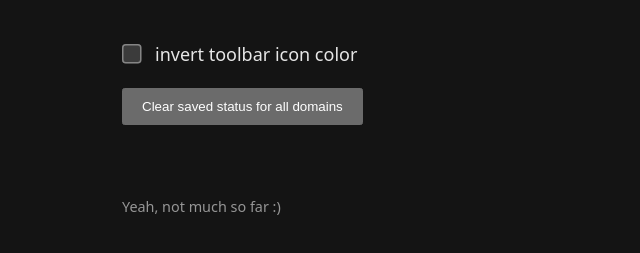
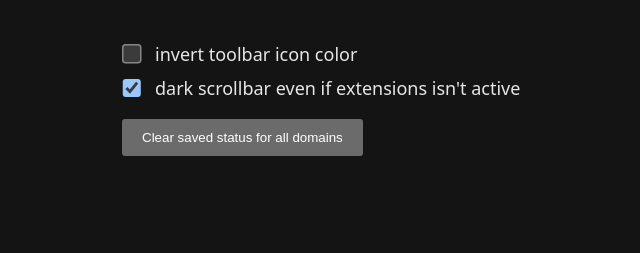
Before and after one commit to ymatuhin/domain-amplification, a website with bundled scripts: page public/options.html in a window 1280 px wide. Shown: the part 169-422 px from the top of the page, without its empty margins (218-858 px from the left). Built offline with nearby package versions, Linux system fonts and the light colour scheme; some packages are replaced by stand-ins of ours.

Commit message:
Dark scroll to ooptions page and background

```diff
--- a/public/options.html
+++ b/public/options.html
@@ -4,14 +4,16 @@
 <h1>Settings</h1>
 
 <form>
-  <label
-    ><input type="checkbox" class="invert-icon js-invert" /> invert toolbar icon
-    color</label
-  >
+  <label>
+    <input type="checkbox" class="js-invert" /> invert toolbar icon color
+  </label>
+  <label>
+    <input type="checkbox" class="js-dark-scroll" /> dark scrollbar even if
+    extensions isn't active
+  </label>
   <button class="button js-clear" type="button">
     Clear saved status for all domains
   </button>
-  <p class="ps">Yeah, not much so far :)</p>
 </form>
 
 <style>
@@ -46,20 +48,18 @@
     color: rgb(150, 150, 150);
   }
   label {
-    display: inline-flex;
+    display: flex;
     align-items: center;
     user-select: none;
     cursor: pointer;
+  }
+  label + label {
+    margin-top: 0.5rem;
   }
   input[type="checkbox"] {
     margin: 0;
     margin-right: 0.5rem;
     zoom: 1.5;
-  }
-  .ps {
-    margin-top: 4rem;
-    color: rgb(150, 150, 150);
-    font-size: 0.8rem;
   }
   .button {
     cursor: pointer;
--- a/src/options.ts
+++ b/src/options.ts
@@ -1,12 +1,18 @@
 const invertCheck: HTMLInputElement = document.querySelector(".js-invert")!;
+const darkScrollCheck: HTMLInputElement =
+  document.querySelector(".js-dark-scroll")!;
 const clearButton: HTMLInputElement = document.querySelector(".js-clear")!;
 
 chrome.storage.sync.get(["invertedIcon"], (store) => {
   invertCheck.checked = Boolean(store.invertedIcon);
 });
+chrome.storage.sync.get(["darkScroll"], (store) => {
+  darkScrollCheck.checked = store.darkScroll ?? true;
+});
 
 invertCheck.addEventListener("input", handleInvert, { passive: true });
 clearButton.addEventListener("click", handleClear, { passive: true });
+darkScrollCheck.addEventListener("click", handleDarkScroll, { passive: true });
 
 function handleInvert() {
   chrome.storage.sync.set({ invertedIcon: invertCheck.checked });
@@ -19,3 +25,7 @@ function handleClear() {
     alert(lastError ? `Something went wrong` : `Done`);
   });
 }
+function handleDarkScroll() {
+  chrome.storage.sync.set({ darkScroll: darkScrollCheck.checked });
+  chrome.runtime.sendMessage({ type: "dark-scroll", value: darkScrollCheck });
+}
```
Also changed, not shown: src/background.ts (+10 -0 lines).
